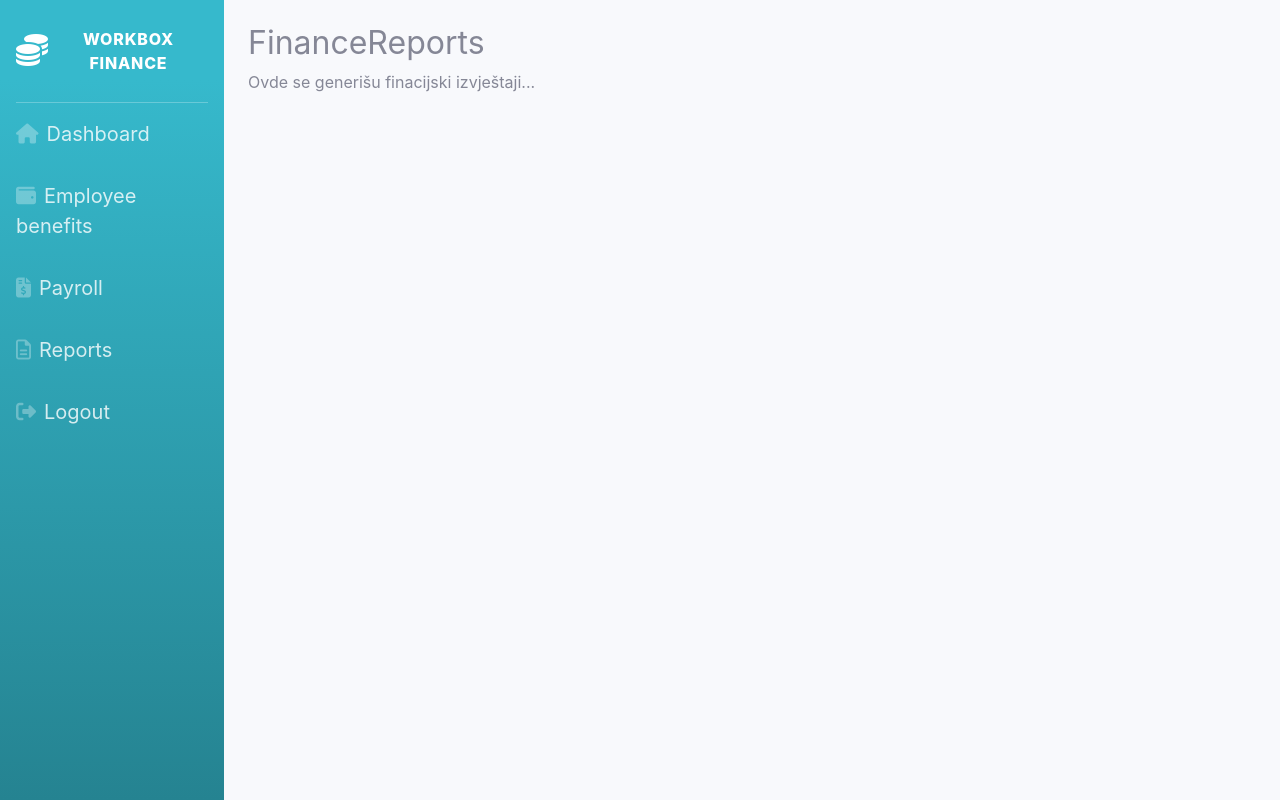
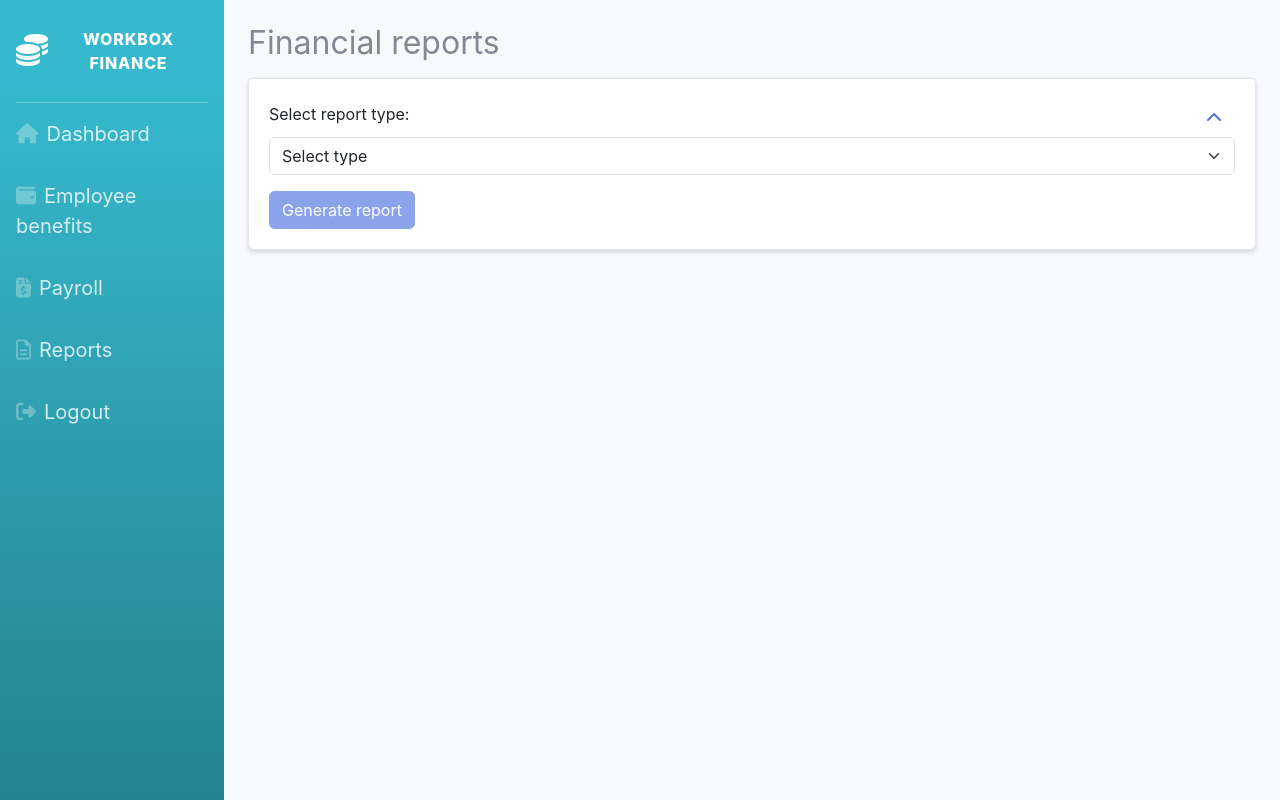
Before and after one commit to amujkic1/WorkBox-Frontend, a React (Vite) app in the folder WorkBox/: page /finance/reports in a window 1280 px wide. Built offline with nearby package versions, Linux system fonts and the light colour scheme.

Commit message:
Adding report pages

```diff
--- /dev/null
+++ b/WorkBox/src/components/finance/EmployeeStatusReport.jsx
@@ -0,0 +1,26 @@
+import React from 'react';
+import PropTypes from 'prop-types';
+
+export default function EmployeeStatusReport({ data }) {
+  if (!data) {
+    return <p>No data available for Employee Status Report.</p>;
+  }
+
+  return (
+    <div className="card mt-4 border-1 border-gradient-dark rounded shadow-sm">
+      <div className="card-body">
+        <h4 className="card-title">Employee Status Report</h4>
+        <pre className="bg-light p-3 rounded">
+          <code>{JSON.stringify(data, null, 2)}</code>
+        </pre>
+      </div>
+    </div>
+  );
+}
+
+EmployeeStatusReport.propTypes = {
+  data: PropTypes.oneOfType([
+    PropTypes.object,
+    PropTypes.array
+  ]).isRequired,
+};
--- /dev/null
+++ b/WorkBox/src/components/finance/TimesheetReport.jsx
@@ -0,0 +1,52 @@
+import React from 'react';
+import PropTypes from 'prop-types';
+
+export default function TimesheetReport({ data }) {
+  if (!data || data.length === 0) {
+    return <p>No data available for Timesheet Report.</p>;
+  }
+
+  return (
+    <div className="card mt-4 border-1 border-gradient-dark rounded shadow-sm">
+      <div className="card-body">
+        <h4 className="card-title">Timesheet Report</h4>
+        <div className="table-responsive">
+          <table className="table table-striped table-hover">
+            <thead className="table-dark">
+              <tr>
+                <th>User ID</th>
+                <th>First Name</th>
+                <th>Last Name</th>
+                <th>Total Working Hours</th>
+                <th>Total Overtime Hours</th>
+              </tr>
+            </thead>
+            <tbody>
+              {data.map((item, index) => (
+                <tr key={index}>
+                  <td>{item.userId}</td>
+                  <td>{item.firstName}</td>
+                  <td>{item.lastName}</td>
+                  <td>{item.totalWorkingHours}</td>
+                  <td>{item.totalOvertimeHours}</td>
+                </tr>
+              ))}
+            </tbody>
+          </table>
+        </div>
+      </div>
+    </div>
+  );
+}
+
+TimesheetReport.propTypes = {
+  data: PropTypes.arrayOf(
+    PropTypes.shape({
+      userId: PropTypes.number,
+      firstName: PropTypes.string,
+      lastName: PropTypes.string,
+      totalWorkingHours: PropTypes.number,
+      totalOvertimeHours: PropTypes.number,
+    })
+  ).isRequired,
+};
--- a/WorkBox/src/pages/FinanceReports.jsx
+++ b/WorkBox/src/pages/FinanceReports.jsx
@@ -1,12 +1,143 @@
-import React from 'react';
+import React, { useState } from 'react';
+import axios from 'axios'; // Importovanje axios-a
+
+// Komponente za prikaz izvještaja
+import TimesheetReport from '../components/finance/TimesheetReport';
+import EmployeeStatusReport from '../components/finance/EmployeeStatusReport';
 
 export default function FinanceReports() {
+  const [selectedReport, setSelectedReport] = useState(''); // Odabrani izvještaj
+  const [fromDate, setFromDate] = useState(''); // Datum početka
+  const [toDate, setToDate] = useState(''); // Datum kraja
+  const [reportData, setReportData] = useState(null); // Podaci za izvještaj
+  const [errorMessage, setErrorMessage] = useState(''); // Poruka o grešci
+  const [isCardCollapsed, setIsCardCollapsed] = useState(false); // Da li je kartica sužena?
+
+  // Funkcija za generisanje izvještaja
+  const generateReport = async () => {
+    if (selectedReport === 'Timesheet Report') {
+      if (!fromDate || !toDate) {
+        setErrorMessage('You need to enter both dates!');
+        return;
+      }
+
+      setErrorMessage('');
+      try {
+        const response = await axios.get(`http://localhost:8080/finance/timesheet_report`, {
+          params: { fromDate, toDate }, // Parametri za URL
+        });
+        setReportData(response.data); // Postavljanje podataka za izvještaj
+      } catch (error) {
+        console.error('Error generating the report', error);
+        setErrorMessage('An error occurred while loading the report.');
+      }
+    }
+    else if (selectedReport === 'Employee Status Report') {
+      try {
+        const response = await axios.get('http://localhost:8080/finance/test2');
+        setReportData(response.data); // Postavljanje podataka za izvještaj
+      } catch (error) {
+        console.error('Error generating the report', error);
+        setErrorMessage('An error occurred while loading the report.');
+      }
+    }
+  };
+
+  // Toggle funkcija za sužavanje/proširivanje kartice
+  const toggleCardCollapse = () => {
+    setIsCardCollapsed(prevState => !prevState);
+  };
+
   return (
-    <>
-      <div>
-        <h2>FinanceReports</h2>
-        <p>Ovde se generišu finacijski izvještaji...</p>
+    <div className="container-fluid px-0">
+      <h2 className="mb-3">Financial reports</h2>
+
+      {/* Izbor tipa izvještaja i dugme */}
+      <div className="card mb-4 border-1 border-gradient-dark rounded shadow-sm">
+
+        <div className="card-body">
+          {/* Gornji desni ugao sa strelicom za sužavanje */}
+          <div className="d-flex justify-content-between align-items-center">
+            <label htmlFor="reportType" className="form-label">Select report type:</label>
+            <button
+              className="btn btn-link"
+              onClick={toggleCardCollapse}
+              aria-expanded={!isCardCollapsed}
+            >
+              <i className={`fas ${isCardCollapsed ? 'fa-chevron-down' : 'fa-chevron-up'}`} />
+            </button>
+          </div>
+
+          {/* Sužavanje kartice */}
+          {!isCardCollapsed && (
+            <div>
+              {/* Izbor tipa izvještaja */}
+              <div className="mb-3">
+                <select
+                  id="reportType"
+                  value={selectedReport}
+                  onChange={(e) => setSelectedReport(e.target.value)}
+                  className="form-select"
+                >
+                  <option value="">Select type</option>
+                  <option value="Timesheet Report">Timesheet report</option>
+                  <option value="Employee Status Report">Employee status report</option>
+                </select>
+              </div>
+
+              {/* Polja za unos datuma (samo za Timesheet Report) */}
+              {selectedReport === 'Timesheet Report' && (
+                <>
+                  <div className="mb-3">
+                    <label htmlFor="fromDate" className="form-label">From date:</label>
+                    <input
+                      type="date"
+                      id="fromDate"
+                      value={fromDate}
+                      onChange={(e) => setFromDate(e.target.value)}
+                      className="form-control"
+                    />
+                  </div>
+
+                  <div className="mb-3">
+                    <label htmlFor="toDate" className="form-label">To date:</label>
+                    <input
+                      type="date"
+                      id="toDate"
+                      value={toDate}
+                      onChange={(e) => setToDate(e.target.value)}
+                      className="form-control"
+                    />
+                  </div>
+                </>
+              )}
+
+              {/* Prikaz poruke o grešci */}
+              {errorMessage && <p className="text-danger">{errorMessage}</p>}
+
+              {/* Dugme za generisanje izvještaja */}
+              <div>
+                <button
+                  onClick={generateReport}
+                  disabled={!selectedReport} // Dugme je onemogućeno dok se ne izabere tip izvještaja
+                  className="btn btn-primary"
+                >
+                  Generate report
+                </button>
+              </div>
+            </div>
+          )}
+        </div>
       </div>
-    </>
+
+      {/* Prikaz rezultata izvještaja */}
+      {reportData && selectedReport === 'Timesheet Report' && (
+        <TimesheetReport data={reportData} />
+      )}
+
+      {reportData && selectedReport === 'Employee Status Report' && (
+        <EmployeeStatusReport data={reportData} />
+      )}
+    </div>
   );
 }
```
